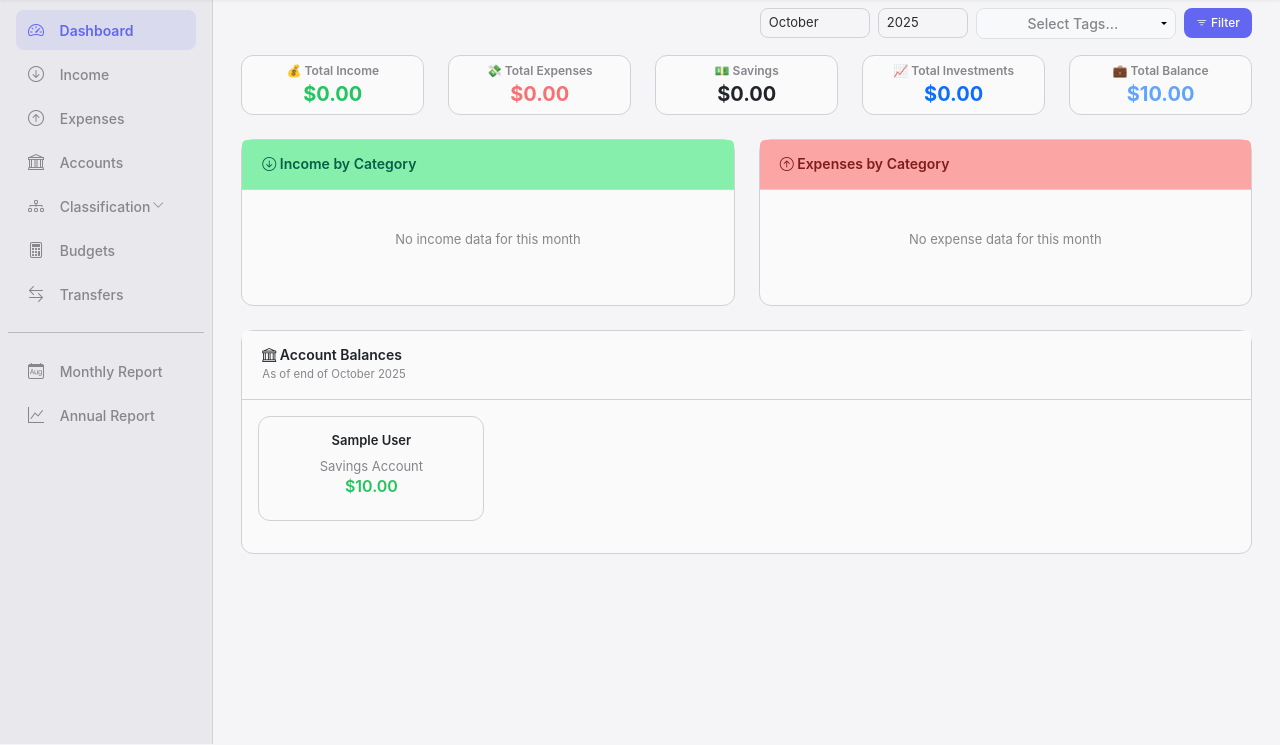
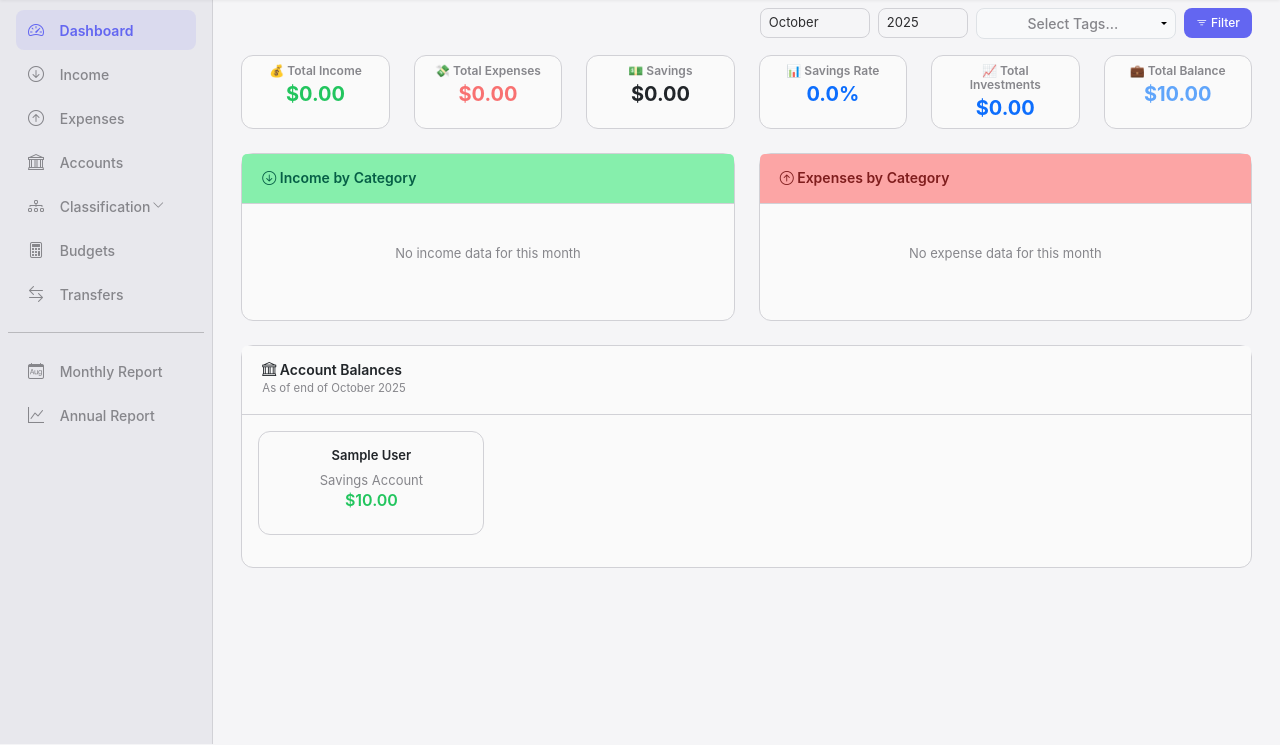
Before and after one commit to kopvortex/budget-expense-manager, a Django app: page /reports/monthly/ in a window 1280 px wide. Shown: the part 55-800 px from the top of the page. Run offline with Django 4.2, Linux system fonts and the light colour scheme; a user stored in the database is signed in; tables that the repository leaves empty hold one stand-in row (values such as "Sample post").

Commit message:
Fix budgeting issues

```diff
--- a/budget/views.py
+++ b/budget/views.py
@@ -72,6 +72,12 @@
 
     monthly_savings = monthly_income - monthly_expense
 
+    # Calculate savings rate (percentage of income saved)
+    if monthly_income > 0:
+        savings_rate = (monthly_savings / monthly_income) * 100
+    else:
+        savings_rate = 0
+
     # Monthly investments (income to investment accounts + transfers to investment accounts)
     investment_accounts = BankAccount.objects.filter(
         user=user,
@@ -407,6 +413,7 @@
         'monthly_income': monthly_income,
         'monthly_expense': monthly_expense,
         'monthly_savings': monthly_savings,
+        'savings_rate': savings_rate,
         'monthly_investments': monthly_investments,
         'annual_income': annual_income,
         'annual_expense': annual_expense,
@@ -1426,31 +1433,45 @@
 
             if not previous_budgets.exists():
                 messages.error(request, f'No budgets found for {previous_date.strftime("%B %Y")}')
-                return redirect(f'budget_list?year={year}&month={month}')
-
-            # Check if target month already has budgets
-            existing_budgets = MonthlyBudget.objects.filter(
+                return redirect(f'/budgets/?year={year}&month={month}')
+
+            # Get categories that already have budgets in target month
+            existing_categories = MonthlyBudget.objects.filter(
                 user=request.user,
                 month=target_date
-            )
-
-            if existing_budgets.exists():
-                messages.warning(request, f'Budgets already exist for {target_date.strftime("%B %Y")}')
-                return redirect(f'budget_list?year={year}&month={month}')
-
-            # Copy budgets
+            ).values_list('category_id', flat=True)
+
+            # Smart merge: Only copy budgets for categories that don't exist yet
             copied_count = 0
+            skipped_count = 0
+
             for prev_budget in previous_budgets:
-                MonthlyBudget.objects.create(
-                    user=request.user,
-                    category=prev_budget.category,
-                    month=target_date,
-                    budgeted_amount=prev_budget.budgeted_amount
+                if prev_budget.category_id in existing_categories:
+                    # Category already has a budget for this month, skip it
+                    skipped_count += 1
+                else:
+                    # Category doesn't exist yet, copy it
+                    MonthlyBudget.objects.create(
+                        user=request.user,
+                        category=prev_budget.category,
+                        month=target_date,
+                        budgeted_amount=prev_budget.budgeted_amount
+                    )
+                    copied_count += 1
+
+            # Show appropriate message based on results
+            if copied_count > 0 and skipped_count > 0:
+                messages.success(
+                    request,
+                    f'Successfully copied {copied_count} budget(s) from {previous_date.strftime("%B %Y")}. '
+                    f'Skipped {skipped_count} category(ies) that already have budgets.'
                 )
-                copied_count += 1
-
-            messages.success(request, f'Successfully copied {copied_count} budget(s) from {previous_date.strftime("%B %Y")}')
-            return redirect(f'budget_list?year={year}&month={month}')
+            elif copied_count > 0:
+                messages.success(request, f'Successfully copied {copied_count} budget(s) from {previous_date.strftime("%B %Y")}')
+            else:
+                messages.info(request, f'All categories already have budgets for {target_date.strftime("%B %Y")}. Nothing to copy.')
+
+            return redirect(f'/budgets/?year={year}&month={month}')
 
     return redirect('budget_list')
 
@@ -1647,6 +1668,12 @@
     # Savings
     savings = total_income - total_expense
 
+    # Calculate savings rate (percentage of income saved)
+    if total_income > 0:
+        savings_rate = (savings / total_income) * 100
+    else:
+        savings_rate = 0
+
     # Calculate total investments (income + transfers to investment accounts)
     investments_from_income = Income.objects.filter(
         user=request.user,
@@ -1735,6 +1762,7 @@
         'total_income': total_income,
         'total_expense': total_expense,
         'savings': savings,
+        'savings_rate': savings_rate,
         'total_investments': total_investments,
         'account_balances': account_balances,
         'total_balance': total_balance,
--- a/templates/base.html
+++ b/templates/base.html
@@ -261,6 +261,9 @@
             border: 1px solid var(--border-color);
             box-shadow: none;
             transition: all 0.2s;
+            min-height: 110px;
+            display: flex;
+            align-items: center;
         }
 
         .stat-card:hover {
--- a/templates/budget/monthly_summary.html
+++ b/templates/budget/monthly_summary.html
@@ -172,6 +172,14 @@
     <div class="col-md mb-2">
         <div class="card h-100">
             <div class="card-body text-center py-2">
+                <h6 class="text-muted mb-1" style="font-size: 0.75rem;">📊 Savings Rate</h6>
+                <h3 class="mb-0 text-primary" style="font-size: 1.25rem; font-weight: 700;">{{ savings_rate|floatformat:1 }}%</h3>
+            </div>
+        </div>
+    </div>
+    <div class="col-md mb-2">
+        <div class="card h-100">
+            <div class="card-body text-center py-2">
                 <h6 class="text-muted mb-1" style="font-size: 0.75rem;">📈 Total Investments</h6>
                 <h3 class="mb-0 text-primary" style="font-size: 1.25rem; font-weight: 700;">${{ total_investments|floatformat:2 }}</h3>
             </div>
@@ -196,16 +204,8 @@
             </div>
             <div class="card-body">
                 {% if income_by_category %}
-                <div style="height: 300px; position: relative; margin-bottom: 1rem;">
+                <div style="height: 350px; position: relative;">
                     <canvas id="incomeChart"></canvas>
-                </div>
-                <div class="mt-3">
-                    {% for item in income_by_category %}
-                    <div class="d-flex justify-content-between mb-2">
-                        <span>{{ item.category__name|default:"Uncategorized" }}</span>
-                        <strong class="text-success">${{ item.total|floatformat:2 }}</strong>
-                    </div>
-                    {% endfor %}
                 </div>
                 {% else %}
                 <p class="text-muted text-center py-4">No income data for this month</p>
@@ -222,48 +222,59 @@
             </div>
             <div class="card-body">
                 {% if expense_by_category %}
-                <div style="height: 300px; position: relative; margin-bottom: 1rem;">
+                <div style="height: 350px; position: relative;">
                     <canvas id="expenseChart"></canvas>
                 </div>
-                <div class="table-responsive mt-3">
-                    <table class="table table-sm">
-                        <thead>
-                            <tr>
-                                <th>Category</th>
-                                <th class="text-end">Budgeted</th>
-                                <th class="text-end">Spent</th>
-                                <th class="text-end">Remaining</th>
-                            </tr>
-                        </thead>
-                        <tbody>
+                <div class="mt-3">
                     {% for item in expense_by_category %}
-                            <tr>
-                                <td>{{ item.category__name|default:"Uncategorized" }}</td>
-                                <td class="text-end text-muted">
+                    <div class="mb-3">
+                        <div class="d-flex justify-content-between align-items-center mb-1">
+                            <strong>{{ item.category__name|default:"Uncategorized" }}</strong>
+                            <div class="text-end">
+                                <span class="text-danger fw-bold">${{ item.total|floatformat:2 }}</span>
                                 {% if item.budget %}
-                                        ${{ item.budget|floatformat:2 }}
+                                    <span class="text-muted"> / ${{ item.budget|floatformat:2 }}</span>
+                                {% endif %}
+                            </div>
+                        </div>
+                        {% if item.budget %}
+                            <div class="progress" style="height: 24px;">
+                                {% if item.total >= item.budget %}
+                                    {# At or over budget - show red at 100% width #}
+                                    <div class="progress-bar bg-danger"
+                                         role="progressbar"
+                                         style="width: 100%"
+                                         aria-valuenow="100" aria-valuemin="0" aria-valuemax="100">
+                                        <span class="text-white">
+                                            {% widthratio item.total item.budget 100 as used_pct %}{{ used_pct }}% used
+                                            {% if item.remaining >= 0 %}
+                                                · ${{ item.remaining|floatformat:2 }} left
                                             {% else %}
-                                        <small>No budget</small>
+                                                · ${{ item.remaining|floatformat:2 }} over
                                             {% endif %}
-                                </td>
-                                <td class="text-end">
-                                    <strong class="text-danger">${{ item.total|floatformat:2 }}</strong>
-                                </td>
-                                <td class="text-end">
-                                    {% if item.budget %}
-                                        {% if item.remaining >= 0 %}
-                                            <span class="text-success">${{ item.remaining|floatformat:2 }}</span>
+                                        </span>
+                                    </div>
                                 {% else %}
-                                            <span class="text-danger">${{ item.remaining|floatformat:2 }}</span>
+                                    {# Under budget - calculate percentage #}
+                                    {% widthratio item.total item.budget 100 as used_pct %}
+                                    <div class="progress-bar {% if used_pct > 80 %}bg-warning{% else %}bg-success{% endif %}"
+                                         role="progressbar"
+                                         style="width: {{ used_pct }}%"
+                                         aria-valuenow="{{ used_pct }}" aria-valuemin="0" aria-valuemax="100">
+                                        <span class="{% if used_pct > 80 %}text-dark{% else %}text-white{% endif %}">
+                                            {{ used_pct }}% used · ${{ item.remaining|floatformat:2 }} left
+                                        </span>
+                                    </div>
                                 {% endif %}
+                            </div>
                         {% else %}
-                                        <small class="text-muted">-</small>
+                            <small class="text-muted">No budget set</small>
                         {% endif %}
-                                </td>
-                            </tr>
+                    </div>
                     {% endfor %}
-                        </tbody>
-                    </table>
+                    <div class="text-muted small mt-3">
+                        <i class="bi bi-info-circle"></i> Pie chart shows distribution of total spending
+                    </div>
                 </div>
                 {% else %}
                 <p class="text-muted text-center py-4">No expense data for this month</p>
@@ -331,10 +342,33 @@
     },
     options: {
         responsive: true,
-        maintainAspectRatio: true,
+        maintainAspectRatio: false,
         plugins: {
             legend: {
-                position: 'bottom'
+                position: 'right',
+                labels: {
+                    padding: 15,
+                    font: {
+                        size: 11
+                    },
+                    generateLabels: function(chart) {
+                        const data = chart.data;
+                        if (data.labels.length && data.datasets.length) {
+                            return data.labels.map((label, i) => {
+                                const value = data.datasets[0].data[i];
+                                const total = data.datasets[0].data.reduce((a, b) => a + b, 0);
+                                const percentage = ((value / total) * 100).toFixed(1);
+                                return {
+                                    text: `${label}: $${value.toFixed(2)} (${percentage}%)`,
+                                    fillStyle: data.datasets[0].backgroundColor[i],
+                                    hidden: false,
+                                    index: i
+                                };
+                            });
+                        }
+                        return [];
+                    }
+                }
             },
             tooltip: {
                 callbacks: {
@@ -344,6 +378,9 @@
                             label += ': ';
                         }
                         label += '$' + context.parsed.toFixed(2);
+                        const total = context.dataset.data.reduce((a, b) => a + b, 0);
+                        const percentage = ((context.parsed / total) * 100).toFixed(1);
+                        label += ` (${percentage}%)`;
                         return label;
                     }
                 }
@@ -368,10 +405,33 @@
     },
     options: {
         responsive: true,
-        maintainAspectRatio: true,
+        maintainAspectRatio: false,
         plugins: {
             legend: {
-                position: 'bottom'
+                position: 'right',
+                labels: {
+                    padding: 15,
+                    font: {
+                        size: 11
+                    },
+                    generateLabels: function(chart) {
+                        const data = chart.data;
+                        if (data.labels.length && data.datasets.length) {
+                            return data.labels.map((label, i) => {
+                                const value = data.datasets[0].data[i];
+                                const total = data.datasets[0].data.reduce((a, b) => a + b, 0);
+                                const percentage = ((value / total) * 100).toFixed(1);
+                                return {
+                                    text: `${label}: $${value.toFixed(2)} (${percentage}%)`,
+                                    fillStyle: data.datasets[0].backgroundColor[i],
+                                    hidden: false,
+                                    index: i
+                                };
+                            });
+                        }
+                        return [];
+                    }
+                }
             },
             tooltip: {
                 callbacks: {
@@ -381,6 +441,9 @@
                             label += ': ';
                         }
                         label += '$' + context.parsed.toFixed(2);
+                        const total = context.dataset.data.reduce((a, b) => a + b, 0);
+                        const percentage = ((context.parsed / total) * 100).toFixed(1);
+                        label += ` (${percentage}%)`;
                         return label;
                     }
                 }
```
Also changed, not shown: budget/forms.py (+50 -22 lines), templates/budget/dashboard.html (+15 -4 lines). Lines whose indentation alone changed are shown as unchanged.
